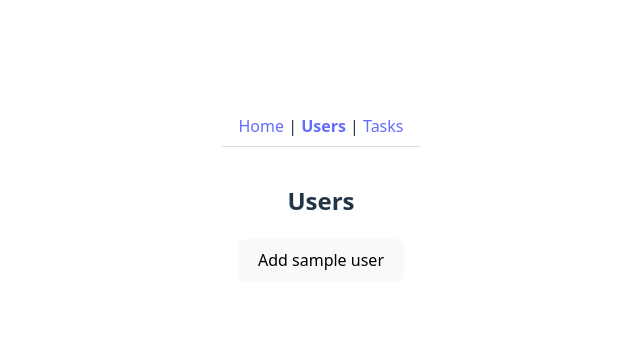
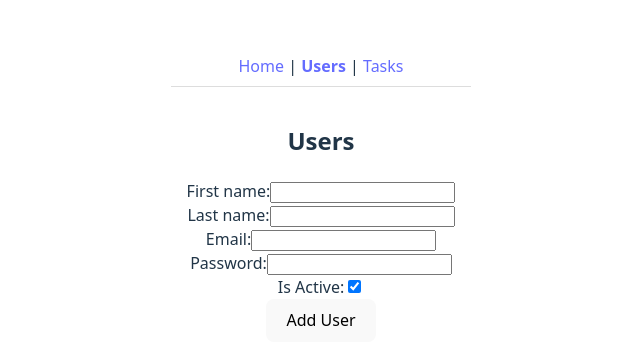
Before and after one commit to Kefentse-Mfoloe/task-manager-demo-frontend, a React (Vite) app: page /users in a window 1280 px wide. Shown: the part 190-554 px from the top of the page, without its empty margins (319-959 px from the left). Built offline with nearby package versions, Linux system fonts and the light colour scheme.

Commit message:
AddUser form + validation

```diff
--- a/src/pages/Users.jsx
+++ b/src/pages/Users.jsx
@@ -1,24 +1,136 @@
-import React from 'react'
+import React, { useState } from 'react'
 import { useSelector, useDispatch } from 'react-redux'
 import { addUser, removeUser } from '../store/usersSlice'
+
+function validateEmail(editedEmail) {
+  return editedEmail && editedEmail.includes('@')
+}
+
+function validatePassword(editedPassword) {
+  if (!editedPassword || editedPassword.length < 8) return false
+  const hasUpper = /[A-Z]/.test(editedPassword)
+  const hasLower = /[a-z]/.test(editedPassword)
+  const hasDigit = /[0-9]/.test(editedPassword)
+  return hasUpper && hasLower && hasDigit
+}
 
 export default function Users() {
   const users = useSelector((s) => s.users.list)
   const dispatch = useDispatch()
 
-  const handleAdd = () => {
+  const [firstName, setFirstName] = useState('')
+  const [lastName, setLastName] = useState('')
+  const [email, setEmail] = useState('')
+  const [password, setPassword] = useState('')
+  const [isActive, setIsActive] = useState(true)
+  const [errors, setErrors] = useState({})
+
+  const validate = () => {
+    const errorObject = {}
+    if (!firstName.trim()) errorObject.firstName = 'First name is required'
+    if (!lastName.trim()) errorObject.lastName = 'Last name is required'
+    if (!validateEmail(email)) errorObject.email = 'Valid email is required'
+    if (!validatePassword(password))
+      errorObject.password = 'Password must be 8+ chars with upper, lower and digit'
+    return errorObject
+  }
+
+  const handleSubmit = (ev) => {
+    ev.preventDefault()
+    const validationErrors = validate()
+    setErrors(validationErrors)
+    if (Object.keys(validationErrors).length > 0) return
+
     const id = Date.now().toString()
-    dispatch(addUser({ id, name: `User ${users.length + 1}` }))
+    dispatch(
+      addUser({ id, firstName, lastName, email, password, isActive }),
+    )
+
+    // clear form
+    setFirstName('')
+    setLastName('')
+    setEmail('')
+    setPassword('')
+    setIsActive(true)
+    setErrors({})
   }
 
   return (
     <div>
       <h2>Users</h2>
-      <button onClick={handleAdd}>Add sample user</button>
+
+      <form onSubmit={handleSubmit} style={{ marginBottom: 16 }} noValidate>
+        <div>
+          <label>
+            First name:
+            <input
+              value={firstName}
+              onChange={(e) => setFirstName(e.target.value)}
+              aria-invalid={!!errors.firstName}
+            />
+          </label>
+          {errors.firstName && <div style={{ color: 'red' }}>{errors.firstName}</div>}
+        </div>
+
+        <div>
+          <label>
+            Last name:
+            <input
+              value={lastName}
+              onChange={(e) => setLastName(e.target.value)}
+              aria-invalid={!!errors.lastName}
+            />
+          </label>
+          {errors.lastName && <div style={{ color: 'red' }}>{errors.lastName}</div>}
+        </div>
+
+        <div>
+          <label>
+            Email:
+            <input
+              type="email"
+              value={email}
+              onChange={(e) => setEmail(e.target.value)}
+              aria-invalid={!!errors.email}
+            />
+          </label>
+          {errors.email && <div style={{ color: 'red' }}>{errors.email}</div>}
+        </div>
+
+        <div>
+          <label>
+            Password:
+            <input
+              type="password"
+              value={password}
+              onChange={(e) => setPassword(e.target.value)}
+              aria-invalid={!!errors.password}
+            />
+          </label>
+          {errors.password && <div style={{ color: 'red' }}>{errors.password}</div>}
+        </div>
+
+        <div>
+          <label>
+            Is Active:
+            <input
+              type="checkbox"
+              checked={isActive}
+              onChange={(e) => setIsActive(e.target.checked)}
+            />
+          </label>
+        </div>
+
+        <div>
+          <button type="submit">Add User</button>
+        </div>
+      </form>
+
       <ul>
         {users.map((u) => (
           <li key={u.id}>
-            {u.name} <button onClick={() => dispatch(removeUser(u.id))}>Remove</button>
+            {u.firstName} {u.lastName} ({u.email}) {u.isActive ? '• active' : '• inactive'}{' '}
+            <button onClick={() => dispatch(removeUser(u.id))}>Remove</button>
           </li>
         ))}
       </ul>
```
